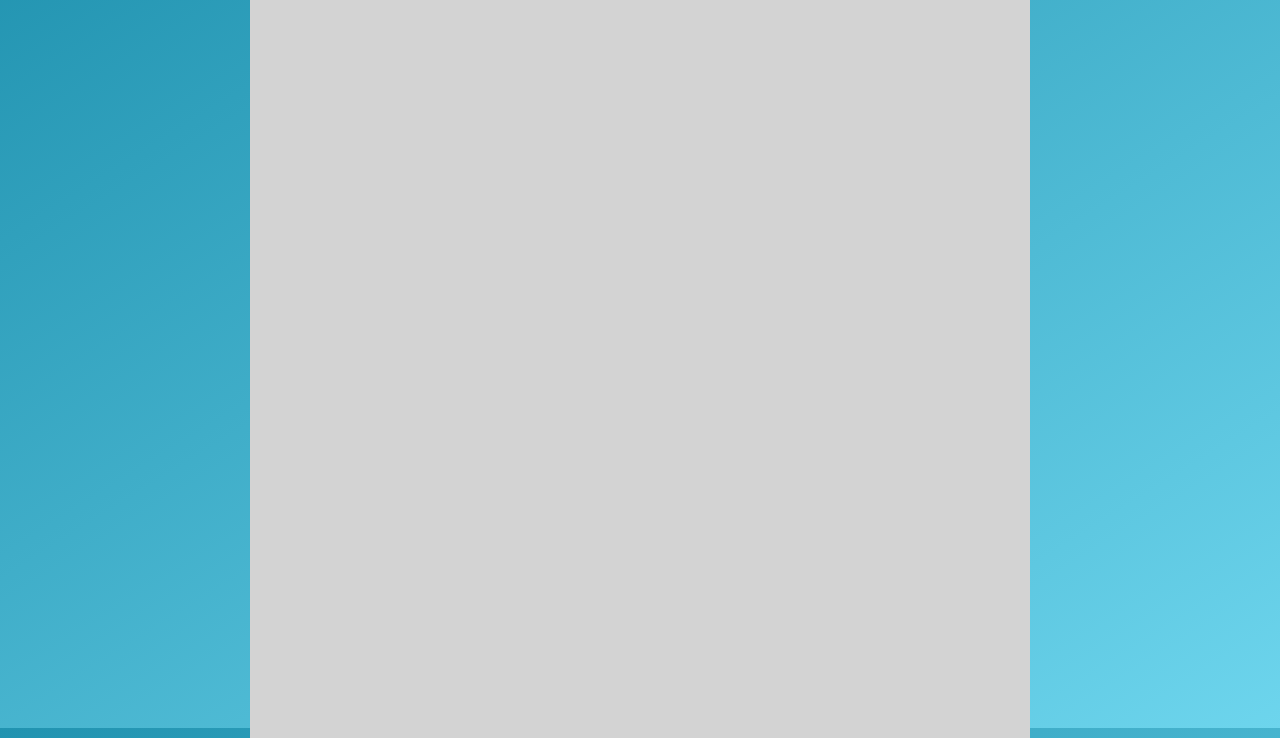
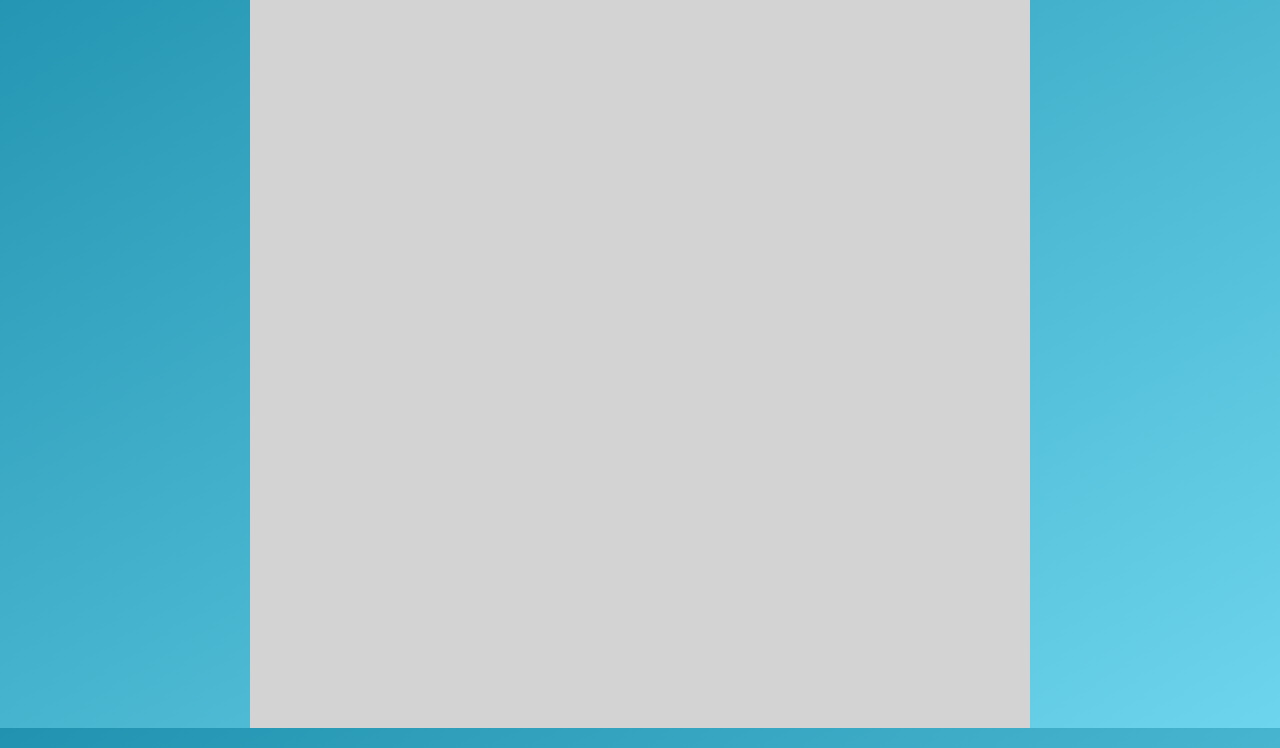
Before and after one commit to castle429/etch-a-sketch, a plain HTML site: page index.html in a window 1280 px wide. Shown: the part 72-820 px from the top of the page. Drawn offline with Linux system fonts and the light colour scheme.

Commit message:
Updated css sizing of board

```diff
--- a/style.css
+++ b/style.css
@@ -16,8 +16,8 @@ body {
     right: 0;
     left: 0;
     margin: auto;
-    width: 780px;
-    height: 780px;
+    max-width: 780px;
+    max-height: 780px;
     font-size: 0;
 }
 
```
